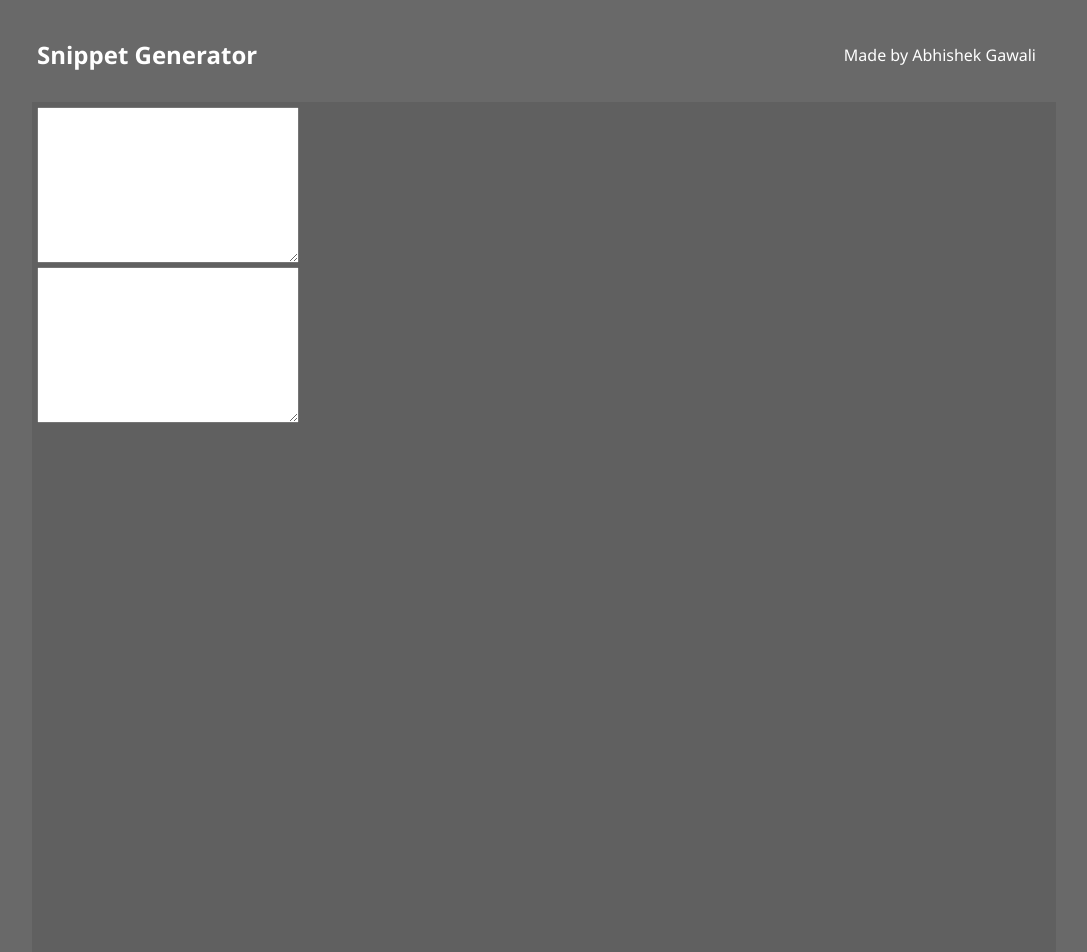
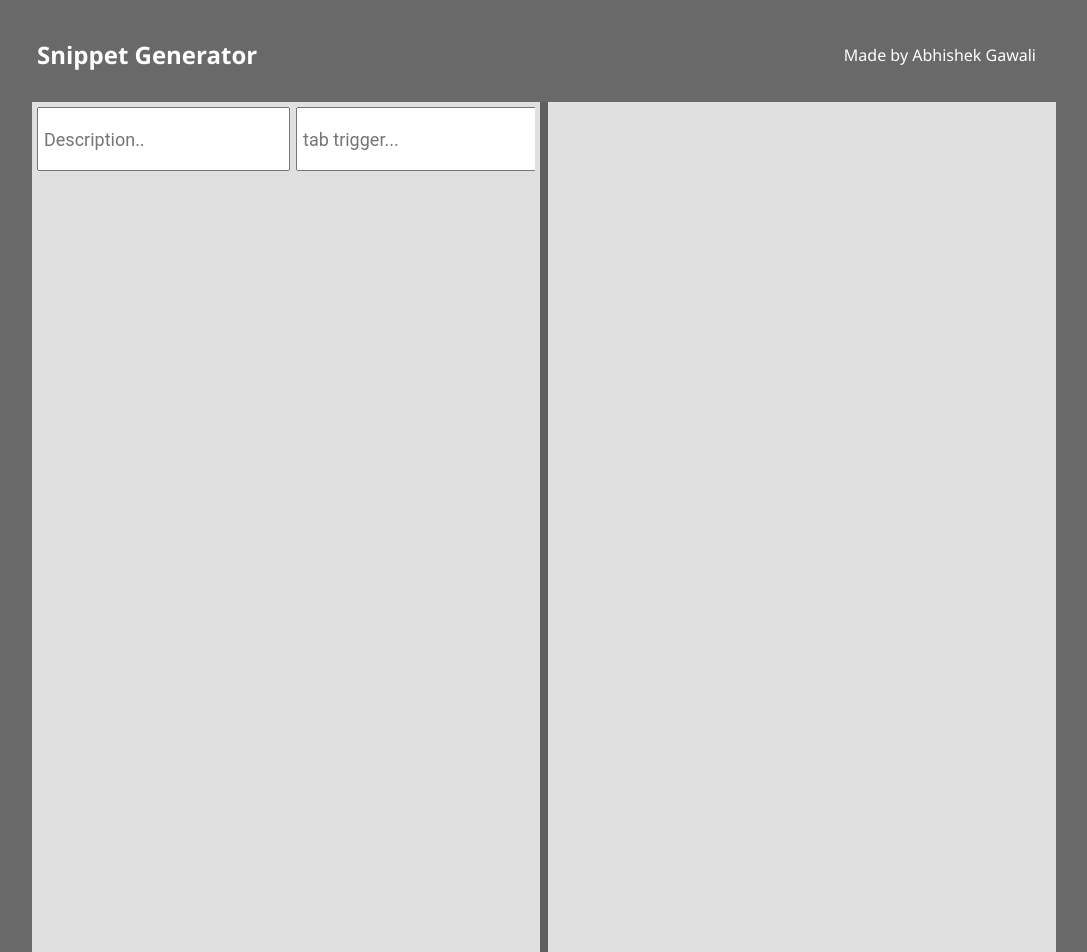
Before and after one commit to iamabhishekgawali/SnippetGenerator, a Django app: page / in a window 1280 px wide. Shown: the whole page, without its empty margins (96-1183 px from the left). Run offline with Django 3.2, Linux system fonts and the light colour scheme.

Commit message:
Created layout for Home page and added CSS

```diff
--- a/Home/static/Home/main.css
+++ b/Home/static/Home/main.css
@@ -36,16 +36,49 @@ body{
     display: flex;
     background-color: 	#606060;
     height: 850px;
+
 }
 
 
 .outer2-box1{
-    margin: 5px;
     flex: 1;
+    /* display: flex; */
+    flex-direction: row;
+    background-color: #E0E0E0;
 
 }
 
+.tab-trigger
+{
+    display: flex;
+}
+
+.description{
+    flex: 1;
+    margin-top: 5px;
+    margin-left: 5px;
+    margin-right: 10px;
+}
+
+.tag{
+    overflow: hidden ;
+    flex:1;
+    margin-top: 5px;
+    margin-right: 5px;
+    margin-left: 10px;
+
+}
+
+input{
+    width: 100%;
+    height: 50px;
+    padding: 5px;
+    font-size: 18px;
+    font-family: 'Roboto', sans-serif;
+}
+
 .outer2-box2{
-    margin: 5px;
+    margin-left: 8px;
+    background-color: #E0E0E0;
     flex: 1;
 }
--- a/Home/templates/Home/index.html
+++ b/Home/templates/Home/index.html
@@ -8,9 +8,15 @@
     <meta http-equiv="X-UA-Compatible" content="IE=edge" />
     <meta name="viewport" content="width=device-width, initial-scale=1.0" />
     <title>Snippet Generator</title>
+
+    <link rel="preconnect" href="https://fonts.googleapis.com">
+<link rel="preconnect" href="https://fonts.gstatic.com" crossorigin>
+<link href="https://fonts.googleapis.com/css2?family=Open+Sans&display=swap" rel="stylesheet">
+
 </head>
 
 <body>
+
     <div class="outer1">
 
         <div class="outer1-box1">
@@ -28,19 +34,26 @@
     </div>
 
     <div class="outer2">
+               <form action=""></form>
+
         <div class="outer2-box1">
-            <form action="">
+
+            <div class="tab-trigger">
 
                 <div class="description">
-                    <textarea name="description" cols="30" rows="10"></textarea>
+                    <input type="text" name="description" placeholder="Description..">  </input>
                 </div>
+
                 <div class="tag">
-                    <textarea name="description" cols="30" rows="10"></textarea>
+                    <input type="text" name="tag" placeholder="tab trigger...">   </input>
                 </div>
         </div>
-        <div class="outer2-box1">
-            </form>
+
         </div>
+        <div class="outer2-box2">
+
+        </div>
+        </form>
     </div>
 </body>
 
```
